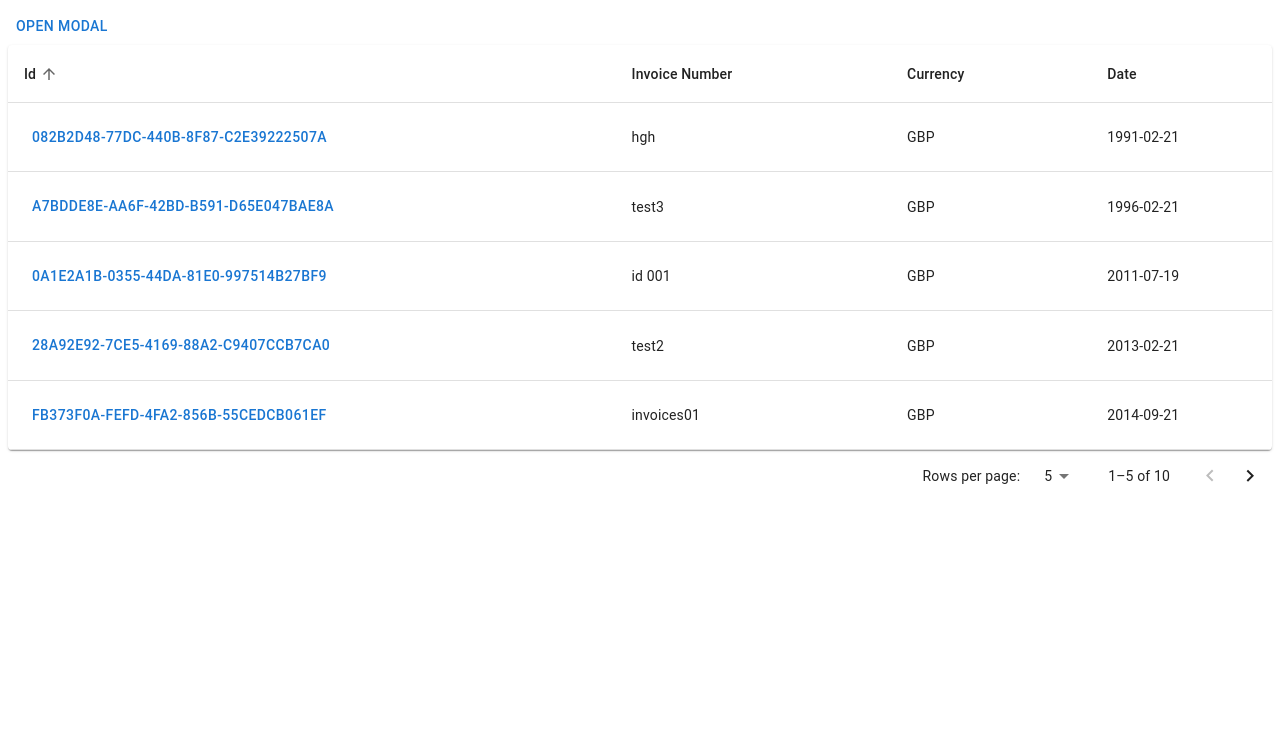
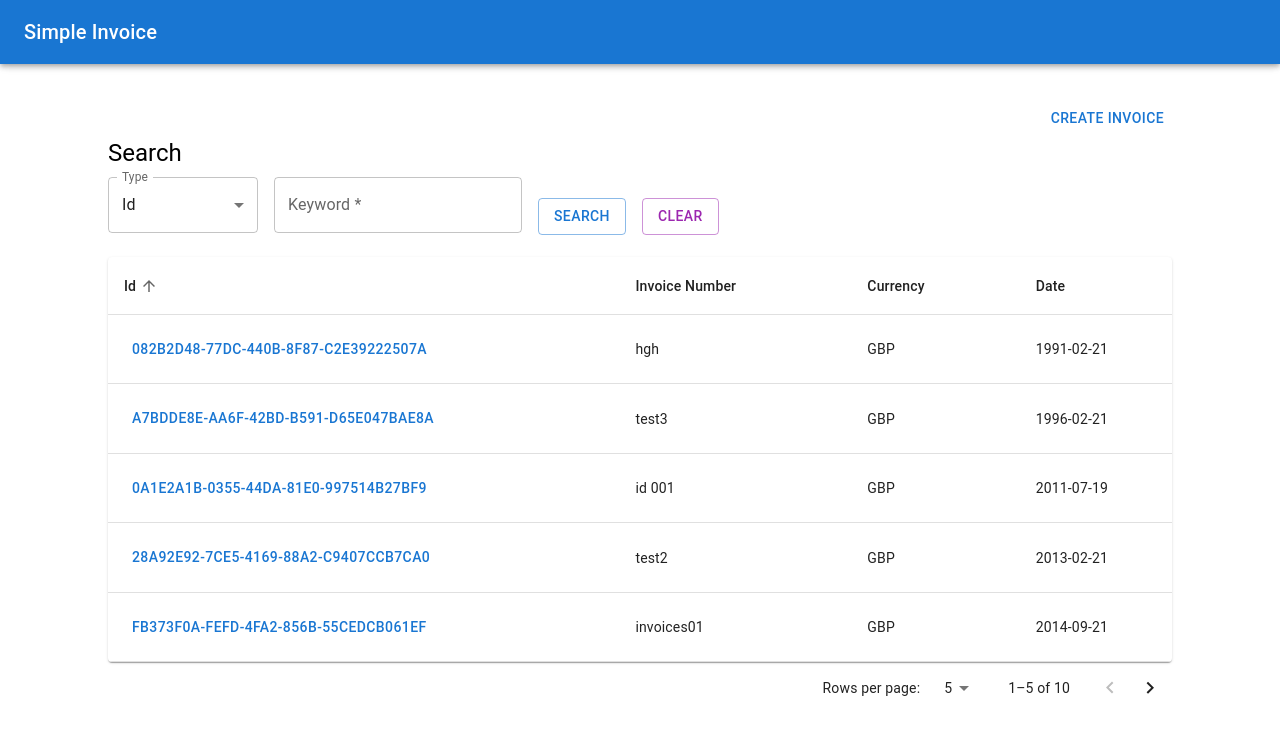
Before and after one commit to dinhhuudat/technical-test-101digital-simpleInvoice, a React (Create React App) app: page / in a window 1280 px wide. Shown: the top 734 px of the page. Built offline with nearby package versions, Linux system fonts and the light colour scheme.

Commit message:
#issue13 resolved

```diff
--- a/src/components/Molecules/CreateInvoiceForm/fieldOptions.ts
+++ b/src/components/Molecules/CreateInvoiceForm/fieldOptions.ts
@@ -1,31 +1,55 @@
 import { DatePicker } from '@mui/x-date-pickers';
-import { z } from "zod";
+import { z } from 'zod';
 import { TRHFCustomTextFieldProps } from '../../Atoms/CustomTextField/CustomTextField';
 import { mockDataItems } from './mockData';
-type TTextfields = 'currency'  | 'description' | 'item'
-type TDateTime = 'invoiceDate'  | 'dueDate'
+type TTextfields = 'currency' | 'description' | 'item';
+type TDateTime = 'invoiceDate' | 'dueDate';
 
 type TFieldOptions = {
-   [key in TTextfields]: TRHFCustomTextFieldProps & { type: 'textfield' }
-} & {
-   [key in TDateTime]:React.ComponentProps<typeof DatePicker> & {type:'datetime'}
-}
+  [key in TTextfields]: TRHFCustomTextFieldProps & { type: 'textfield' };
+} &
+  {
+    [key in TDateTime]: React.ComponentProps<typeof DatePicker> & {
+      type: 'datetime';
+    };
+  };
 
-export  const schemaForm = z.object({
-   currency:z.string() ,
-   description:z.string().min(1),
-   invoiceDate:z.coerce.date(),
-   dueDate: z.coerce.date(),
-   item: z.string(),
- });
+export const schemaForm = z.object({
+  currency: z.string(),
+  description: z.string().min(1),
+  invoiceDate: z.coerce.date(),
+  dueDate: z.coerce.date(),
+  item: z.string(),
+});
 
-const currencyOptions =[{value:'GBP',label:'GBP'},{value:'VND',label:'VND'}]
-const itemOptions =[{value:'item1',label:mockDataItems[0].itemName},{value:'item2',label:mockDataItems[1].itemName} ]
+const currencyOptions = [
+  { value: 'GBP', label: 'GBP' },
+  { value: 'VND', label: 'VND' },
+];
+const itemOptions = [
+  { value: 'item1', label: mockDataItems[0].itemName },
+  { value: 'item2', label: mockDataItems[1].itemName },
+];
 
 export const fieldOptions: TFieldOptions = {
-   currency: { type: 'textfield',label: 'Currency',options:currencyOptions,select:true },
-   invoiceDate:{type:'datetime',label:'Invoice date'},
-   dueDate:{type:'datetime',label:'Due date'},
-   description: { type: 'textfield',label: 'description',multiline:true,rows: 4 },
-   item: { type: 'textfield',label: 'item',options:itemOptions,select:true},
-}
+  currency: {
+    type: 'textfield',
+    label: 'Currency',
+    options: currencyOptions,
+    select: true,
+  },
+  invoiceDate: { type: 'datetime', label: 'Invoice date' },
+  dueDate: { type: 'datetime', label: 'Due date' },
+  description: {
+    type: 'textfield',
+    label: 'description',
+    multiline: true,
+    rows: 4,
+  },
+  item: {
+    type: 'textfield',
+    label: 'item',
+    options: itemOptions,
+    select: true,
+  },
+};
--- a/src/components/Molecules/CustomTable/CustomTable.tsx
+++ b/src/components/Molecules/CustomTable/CustomTable.tsx
@@ -49,7 +49,7 @@ export const CustomTable: React.FC<TCustomTableProps> = ({
   };
   return (
     <>
-      <TableContainer component={Paper}>
+      <TableContainer component={Paper} sx={{ width: '100%' }}>
         <Table sx={{ minWidth: 650 }} aria-label="simple table">
           <TableHead>
             <TableRow>
--- /dev/null
+++ b/src/components/Molecules/SearchInvoice/SearchInvoice.tsx
@@ -0,0 +1,83 @@
+import { Button, Stack, Typography } from '@mui/material';
+import React from 'react';
+import { FormProvider, useForm } from 'react-hook-form';
+import RHFTextField from '../../Atoms/RHFTextField';
+import { fieldOptions } from './fieldOptions';
+
+type TSearchInvoiceProps = {
+  onSearch: ({
+    searchType,
+    keyword,
+  }: {
+    searchType: string;
+    keyword: string;
+  }) => void;
+};
+
+export const SearchInvoice: React.FC<TSearchInvoiceProps> = ({ onSearch }) => {
+  const defaultValues = {
+    searchType: 'invoiceId',
+    keyword: '',
+  };
+
+  const methods = useForm({
+    defaultValues: defaultValues,
+  });
+
+  const {
+    reset,
+    formState: { isSubmitting },
+  } = methods;
+
+  const onSubmit = (formValues: { searchType: string; keyword: string }) => {
+    onSearch(formValues);
+  };
+
+  const handleClose = () => {
+    reset();
+  };
+
+  return (
+    <Stack>
+      <Typography variant="h5" sx={{ mb: 1 }}>
+        Search
+      </Typography>
+      <FormProvider {...methods}>
+        <form onSubmit={methods.handleSubmit(onSubmit)}>
+          <Stack flexWrap="nowrap" direction="row" alignItems="center" gap={2}>
+            {(
+              Object.keys(fieldOptions) as Array<keyof typeof fieldOptions>
+            ).map(fieldName => {
+              const { label, ...restOptions } = fieldOptions[fieldName];
+              return (
+                <RHFTextField
+                  key={fieldName}
+                  label={label}
+                  name={fieldName}
+                  {...restOptions}
+                />
+              );
+            })}
+            <Stack direction="row" spacing={2} justifyContent="flex-end">
+              <Button
+                variant="outlined"
+                type="submit"
+                disabled={isSubmitting}
+                color="primary"
+              >
+                Search
+              </Button>
+              <Button
+                variant="outlined"
+                onClick={handleClose}
+                color="secondary"
+              >
+                Clear
+              </Button>
+            </Stack>
+          </Stack>
+        </form>
+      </FormProvider>
+    </Stack>
+  );
+};
--- /dev/null
+++ b/src/components/Molecules/SearchInvoice/fieldOptions.ts
@@ -0,0 +1,25 @@
+import { TRHFCustomTextFieldProps } from '../../Atoms/CustomTextField/CustomTextField';
+type TTextfields = 'keyword' | 'searchType';
+
+type TSignUpTextfieldOptions = {
+  [key in TTextfields]: TRHFCustomTextFieldProps & { type: 'textfield' };
+};
+
+type TFieldOptions = TSignUpTextfieldOptions;
+
+const itemOptions = [
+  { value: 'invoiceId', label: 'Id' },
+  { value: 'currency', label: 'Currency' },
+];
+
+export const fieldOptions: TFieldOptions = {
+  searchType: {
+    type: 'textfield',
+    label: 'Type',
+    options: itemOptions,
+    select: true,
+    style: { minWidth: 150 },
+  },
+
+  keyword: { type: 'textfield', label: 'Keyword *' },
+};
--- /dev/null
+++ b/src/components/Molecules/SearchInvoice/index.tsx
@@ -0,0 +1,4 @@
+import React from 'react';
+import { SearchInvoice } from './SearchInvoice';
+
+export default React.memo(SearchInvoice);
--- /dev/null
+++ b/src/components/Organisms/NavBar/NavBar.tsx
@@ -0,0 +1,26 @@
+import AppBar from '@mui/material/AppBar';
+import Toolbar from '@mui/material/Toolbar';
+import Typography from '@mui/material/Typography';
+
+export default function NavBar() {
+  return (
+    <AppBar component="nav">
+      <Toolbar>
+        <Typography
+          variant="h6"
+          component="div"
+          sx={{ flexGrow: 1, display: { xs: 'none', sm: 'block' } }}
+        >
+          Simple Invoice
+        </Typography>
+        {/* <Box sx={{ display: { xs: 'none', sm: 'block' } }}>
+          {navItems.map(item => (
+            <Link key={item.name} href={item.path}>
+              <Button sx={{ color: '#fff' }}>{item.name}</Button>
+            </Link>
+          ))}
+        </Box> */}
+      </Toolbar>
+    </AppBar>
+  );
+}
--- /dev/null
+++ b/src/components/Organisms/NavBar/index.tsx
@@ -0,0 +1,3 @@
+import React from 'react';
+import NavBar from './NavBar';
+export default React.memo(NavBar);
--- a/src/components/Organisms/invoiceTable/invoiceTable.tsx
+++ b/src/components/Organisms/invoiceTable/invoiceTable.tsx
@@ -4,6 +4,7 @@ import { mockData } from '../../../mockData';
 import { TInvoicesRes } from '../../../types/response';
 import CustomTable from '../../Molecules/CustomTable';
 import { TColumnTable } from '../../Molecules/CustomTable/CustomTable';
+import SearchInvoice from '../../Molecules/SearchInvoice';
 
 export const InvoiceTable: React.FC = () => {
   const [page, setPage] = useState(0);
@@ -22,8 +23,19 @@ export const InvoiceTable: React.FC = () => {
     { name: 'invoiceDate', label: 'Date' },
   ];
 
+  const onSearch = ({
+    searchType,
+    keyword,
+  }: {
+    searchType: string;
+    keyword: string;
+  }) => {
+    console.log('onSearch', searchType, keyword);
+  };
+
   return (
     <>
+      <SearchInvoice onSearch={onSearch} />
       <CustomTable
         columns={columns}
         rows={mockData.data}
--- a/src/components/Pages/Root.tsx
+++ b/src/components/Pages/Root.tsx
@@ -1,6 +1,8 @@
-import { Button } from '@mui/material';
+import { Button, Stack } from '@mui/material';
 import { useState } from 'react';
+import CreateInvoiceForm from '../Molecules/CreateInvoiceForm';
 import InvoiceTable from '../Organisms/invoiceTable';
+import NavBar from '../Organisms/NavBar';
 
 function Root() {
   const [openCreateModal, setOpenCreateModal] = useState(false);
@@ -9,16 +11,21 @@ function Root() {
     setOpenCreateModal(false);
   };
 
-  const handleOpenCreateModal = () => {
+  const onCreateInvoice = () => {
     setOpenCreateModal(true);
   };
 
   return (
-    <div className="Root">
-      <Button onClick={handleOpenCreateModal}>Open Modal</Button>
-      {/* add create invoice form table */}
-      <InvoiceTable />
-    </div>
+    <>
+      <NavBar />
+      <Stack sx={{ margin: '100px' }}>
+        <Stack justifyItems={'flex-end'} alignItems="flex-end">
+          <Button onClick={onCreateInvoice}>Create Invoice</Button>
+        </Stack>
+        <InvoiceTable />
+        <CreateInvoiceForm isOpen={openCreateModal} onClose={handleClose} />
+      </Stack>
+    </>
   );
 }
 
```
Also changed, not shown: src/components/Atoms/RHFTextField/RHFTextField.tsx (+6 -7 lines), 2 other files (tests, documents, lock files or other folders).
